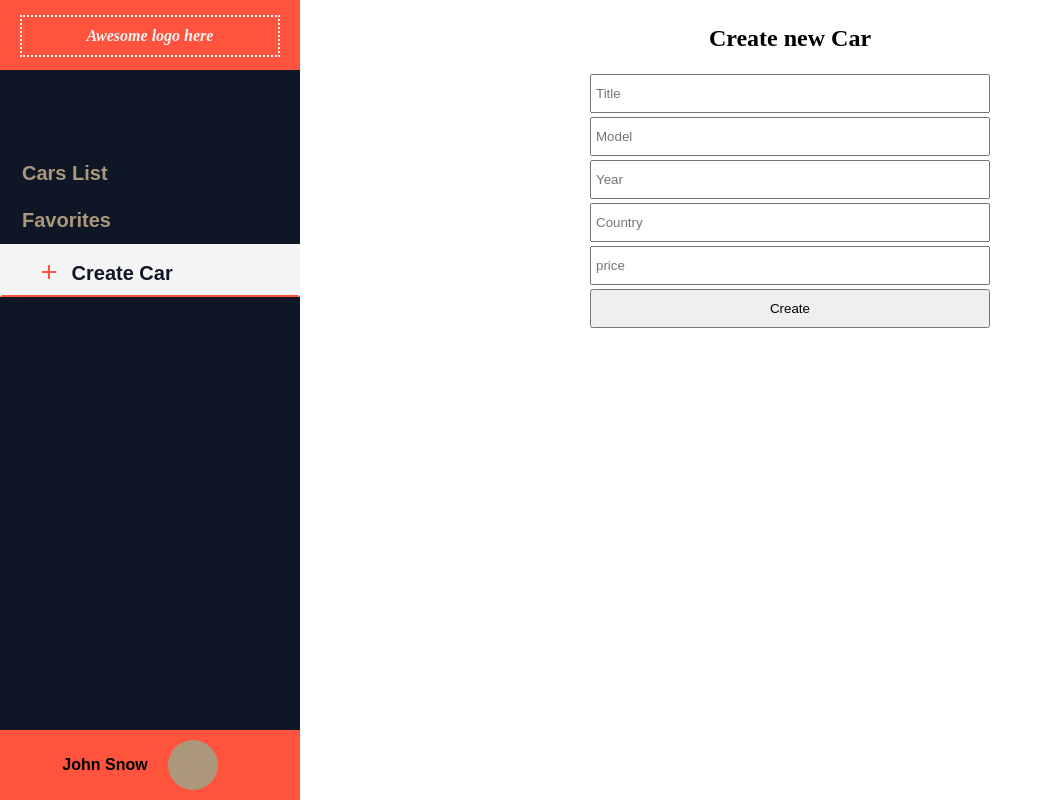
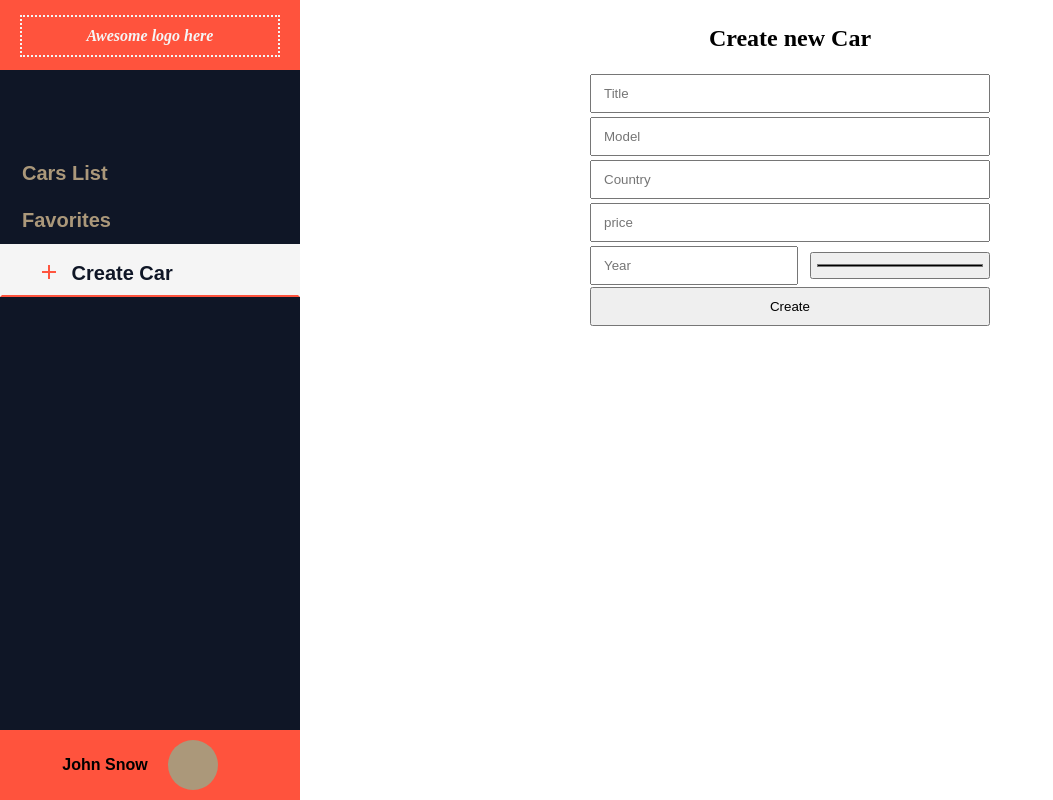
Before and after one commit to DmitryNaumenko/cars-app, an Angular app: page /manage-car in a window 1280 px wide. Shown: the whole page, without its empty margins (0-1053 px from the left). Built offline with nearby package versions, Linux system fonts and the light colour scheme.

Commit message:
Updated some styles

```diff
--- a/src/app/pages/manage-car/manage-car.component.html
+++ b/src/app/pages/manage-car/manage-car.component.html
@@ -1,11 +1,16 @@
 <div class="create-holder">
   <h1>Create new Car</h1>
-  <form action="">
-    <input type="text" placeholder="Title">
-    <input type="text" placeholder="Model">
-    <input type="text" placeholder="Year">
-    <input type="text" placeholder="Country">
-    <input type="text" placeholder="price">
-    <input type="submit" value="Create">
+
+  <form>
+    <input type="text" placeholder="Title" class="text-input">
+    <input type="text" placeholder="Model" class="text-input">
+    <input type="text" placeholder="Country" class="text-input">
+    <input type="text" placeholder="price" class="text-input">
+    <div class="input-holder">
+      <input type="text" placeholder="Year" class="year text-input">
+      <input type="color" class="color text-input">
+    </div>
+    <input type="submit" value="Create" class="submit">
   </form>
+
 </div>
--- a/src/app/pages/manage-car/manage-car.component.scss
+++ b/src/app/pages/manage-car/manage-car.component.scss
@@ -5,9 +5,26 @@
     flex-direction: column;
     width: 400px;
     margin: 10px auto;
-    input {
-      padding: 10px 4px;
+    .text-input {
+      padding: 10px 12px;
       margin: 2px 0;
+      outline: none;
+    }
+    .input-holder {
+      width: 400px;
+      display: flex;
+      align-items: center;
+      justify-content: space-between;
+      .year {
+        width: 45%;
+      }
+      .color {
+        width: 45%;
+        padding: 7px 4px;
+      }
+    }
+    .submit {
+      padding: 10px 0;
     }
   }
 }
```
